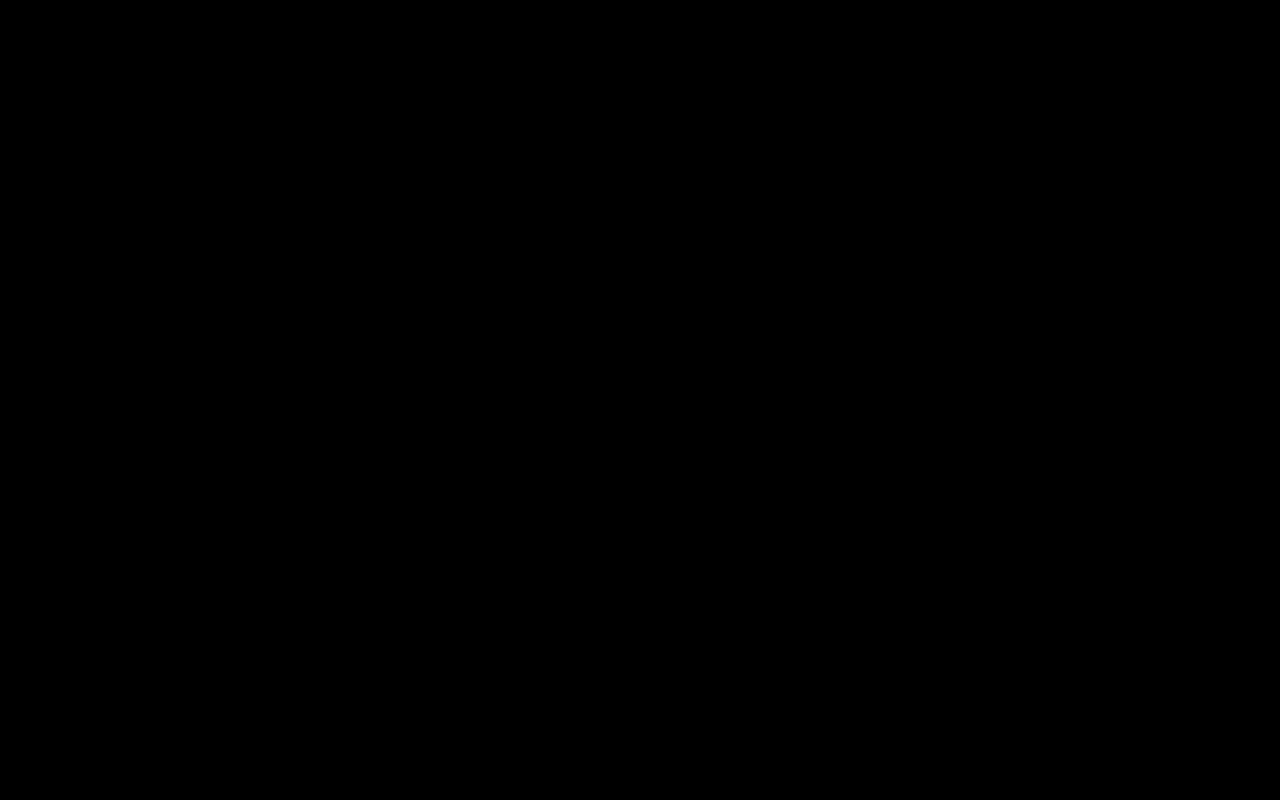
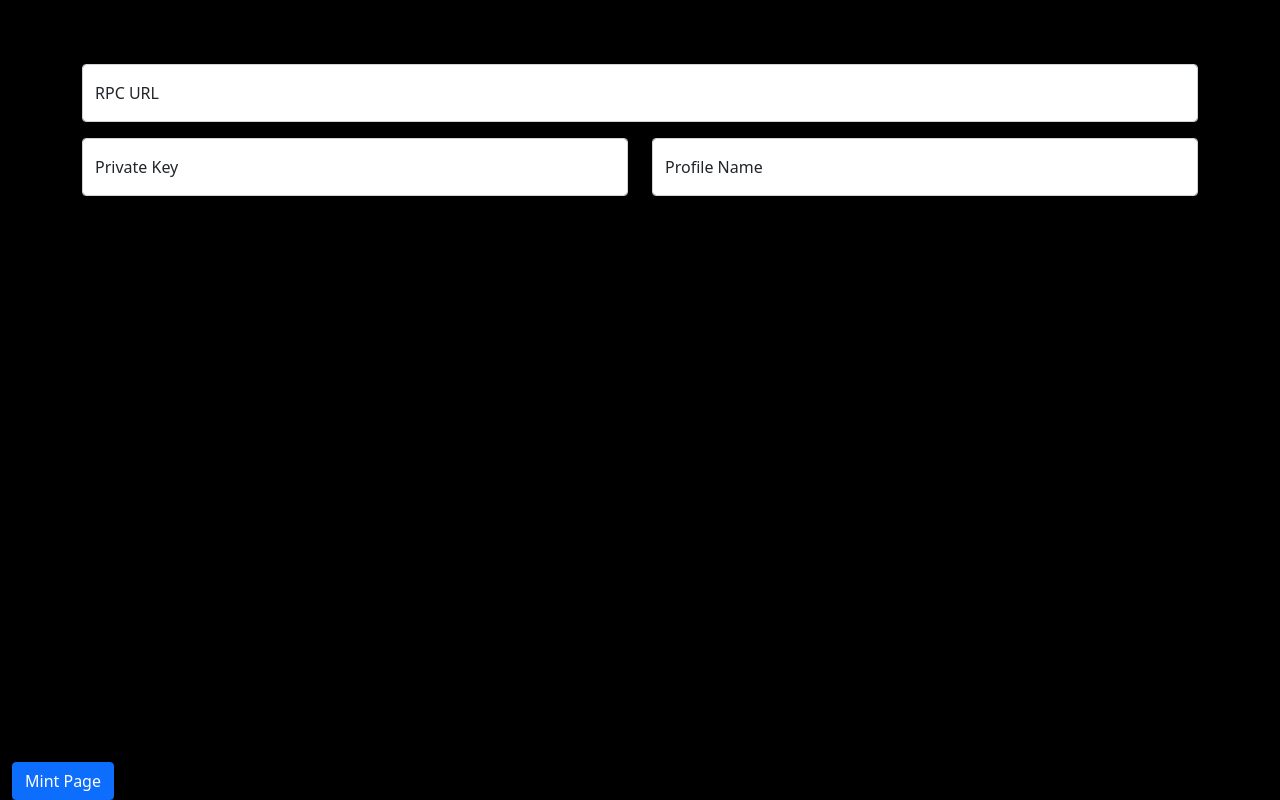
Before and after one commit to Plezo/MNTR, a React (Create React App) app: page /settings in a window 1280 px wide. Before the commit this address had no page. Built offline with nearby package versions, Linux system fonts and the light colour scheme.

Commit message:
Added Settings Page

```diff
--- a/src/App.js
+++ b/src/App.js
@@ -1,11 +1,13 @@
 import { BrowserRouter as Router, Routes, Route } from 'react-router-dom';
 import MintPage from './pages/MintPage';
+import SettingsPage from './pages/SettingsPage';
 
 function App() {
   return (
     <div>
       <Routes>
         <Route path="/" element={<MintPage />} />
+        <Route path="/settings" element={<SettingsPage />} />
       </Routes>
     </div>
   );
--- a/src/pages/MintPage.css
+++ b/src/pages/MintPage.css
@@ -2,6 +2,7 @@ body {
     background-color: #000000;
     background-size: cover;
     background-repeat: no-repeat;
+    overflow: hidden;
 }
 
 .PrivateKeyForm {
@@ -32,5 +33,9 @@ body {
     margin-top: 5%;
     width: 100%;
     height: 100%;
-    overflow: hidden;
 }
+
+.bottomPage {
+    position: absolute;
+    bottom: 0;
+}
--- a/src/pages/MintPage.js
+++ b/src/pages/MintPage.js
@@ -2,6 +2,7 @@ import React from 'react'
 import { Contract, ethers } from 'ethers';
 
 import { Button, Form, Container, Row, Col } from 'react-bootstrap';
+import { Link } from "react-router-dom";
 import { useState } from 'react';
 
 import 'bootstrap/dist/css/bootstrap.min.css';
@@ -116,29 +117,36 @@ export default function MintPage() {
     e.preventDefault();
   }
 
+  const saveConfigEvent = async (e) => {
+    ipcRenderer.invoke('editConfig', "").then((result) => {
+      if (result.success) {
+        // popup success message
+        console.log(result.message);
+      }
+      else {
+        // popup fail message
+        console.log(result.message);
+      }
+    });
+  }
+
+  const loadConfigEvent = async (e) => {
+    ipcRenderer.invoke('loadConfig', "").then((result) => {
+      if (result.success) {
+        // popup success message
+        console.log(result.message);
+      }
+      else {
+        // popup fail message
+        console.log(result.message);
+      }
+    });
+  }
+
   return (
+    <>
       <div className="mintPage">
         <Container className="mintInfo">
-          <Row>
-            <Col>
-              <Form className="PrivateKeyForm" >
-                <Form.Floating className="mb-3">
-                    <Form.Control id="floatingInputCustom" type="text" value={privateKey} placeholder="0x00" onChange={(e) => {setPrivateKey(e.target.value)}}/>
-                    <Form.Label htmlFor="floatingInputCustom">Private Key</Form.Label>
-                </Form.Floating>
-              </Form>
-            </Col>
-
-            <Col>
-              <Form className="RPCForm" >
-                <Form.Floating className="mb-3">
-                    <Form.Control id="floatingInputCustom" type="text" value={RPCURL} placeholder="https://" onChange={(e) => {setRPCURL(e.target.value)}}/>
-                    <Form.Label htmlFor="floatingInputCustom">RPC Url</Form.Label>
-                </Form.Floating>
-              </Form>
-            </Col>
-        </Row>
-
         <Row className="justify-content-md-center">
           <Col>
             <Form className="ContractAddressForm" >
@@ -225,5 +233,19 @@ export default function MintPage() {
           </Col>
         </Row>
       </div>
+      <div className="bottomPage">
+        <Container>
+          <Row className="justify-content-md-center">
+            <Col md="auto">
+              <Link to="/settings">
+                <Button>
+                  Settings Page
+                </Button>
+              </Link>
+            </Col>
+          </Row>
+        </Container>
+      </div>
+    </>
   )
 }
--- /dev/null
+++ b/src/pages/SettingsPage.css
@@ -0,0 +1,8 @@
+.SettingsPage {
+    margin-top: 5%;
+}
+
+.bottomPage {
+    position: absolute;
+    bottom: 0;
+}
--- /dev/null
+++ b/src/pages/SettingsPage.js
@@ -0,0 +1,97 @@
+import React from 'react'
+import { Contract, ethers } from 'ethers';
+
+import { Button, Form, Container, Row, Col } from 'react-bootstrap';
+import { Link } from "react-router-dom";
+import { useState } from 'react';
+
+import 'bootstrap/dist/css/bootstrap.min.css';
+import './SettingsPage.css'
+
+const { ipcRenderer } = window;
+
+export default function SettingsPage() {
+
+  // consider having one usestate for an obj
+
+  // private info (switch to seperate wallet configs instead of task info)
+  const [privateKey, setPrivateKey] = useState('');
+  const [RPCURL, setRPCURL] = useState('');
+
+  const saveConfigEvent = async (e) => {
+    ipcRenderer.invoke('editConfig', "").then((result) => {
+      if (result.success) {
+        // popup success message
+        console.log(result.message);
+      }
+      else {
+        // popup fail message
+        console.log(result.message);
+      }
+    });
+  }
+
+  const loadConfigEvent = async (e) => {
+    ipcRenderer.invoke('loadConfig', "").then((result) => {
+      if (result.success) {
+        // popup success message
+        console.log(result.message);
+      }
+      else {
+        // popup fail message
+        console.log(result.message);
+      }
+    });
+  }
+
+  return (
+      <>
+        <div className="SettingsPage">
+            <Container>
+                <Row>
+                    <Col>
+                        <Form className="PrivateKeyForm" >
+                            <Form.Floating className="mb-3">
+                                <Form.Control id="floatingInputCustom" type="text" value={privateKey} placeholder="0x00" onChange={(e) => {setPrivateKey(e.target.value)}}/>
+                                <Form.Label htmlFor="floatingInputCustom">RPC URL</Form.Label>
+                            </Form.Floating>
+                        </Form>
+                    </Col>
+                </Row>
+                <Row>
+                    <Col>
+                        <Form className="PrivateKeyForm" >
+                            <Form.Floating className="mb-3">
+                                <Form.Control id="floatingInputCustom" type="text" value={privateKey} placeholder="0x00" onChange={(e) => {setPrivateKey(e.target.value)}}/>
+                                <Form.Label htmlFor="floatingInputCustom">Private Key</Form.Label>
+                            </Form.Floating>
+                        </Form>
+                    </Col>
+
+                    <Col>
+                    <Form className="RPCForm" >
+                        <Form.Floating className="mb-3">
+                            <Form.Control id="floatingInputCustom" type="text" value={RPCURL} placeholder="https://" onChange={(e) => {setRPCURL(e.target.value)}}/>
+                            <Form.Label htmlFor="floatingInputCustom">Profile Name</Form.Label>
+                        </Form.Floating>
+                    </Form>
+                    </Col>
+                </Row>
+            </Container>
+        </div>
+        <div className="bottomPage">
+            <Container>
+                <Row className="justify-content-md-center">
+                    <Col md="auto">
+                        <Link to="/">
+                            <Button>
+                            Mint Page
+                            </Button>
+                        </Link>
+                    </Col>
+                </Row>
+            </Container>
+        </div>
+      </>
+  )
+}
```
Also changed, not shown: public/electron.js (+54 -1 lines).
